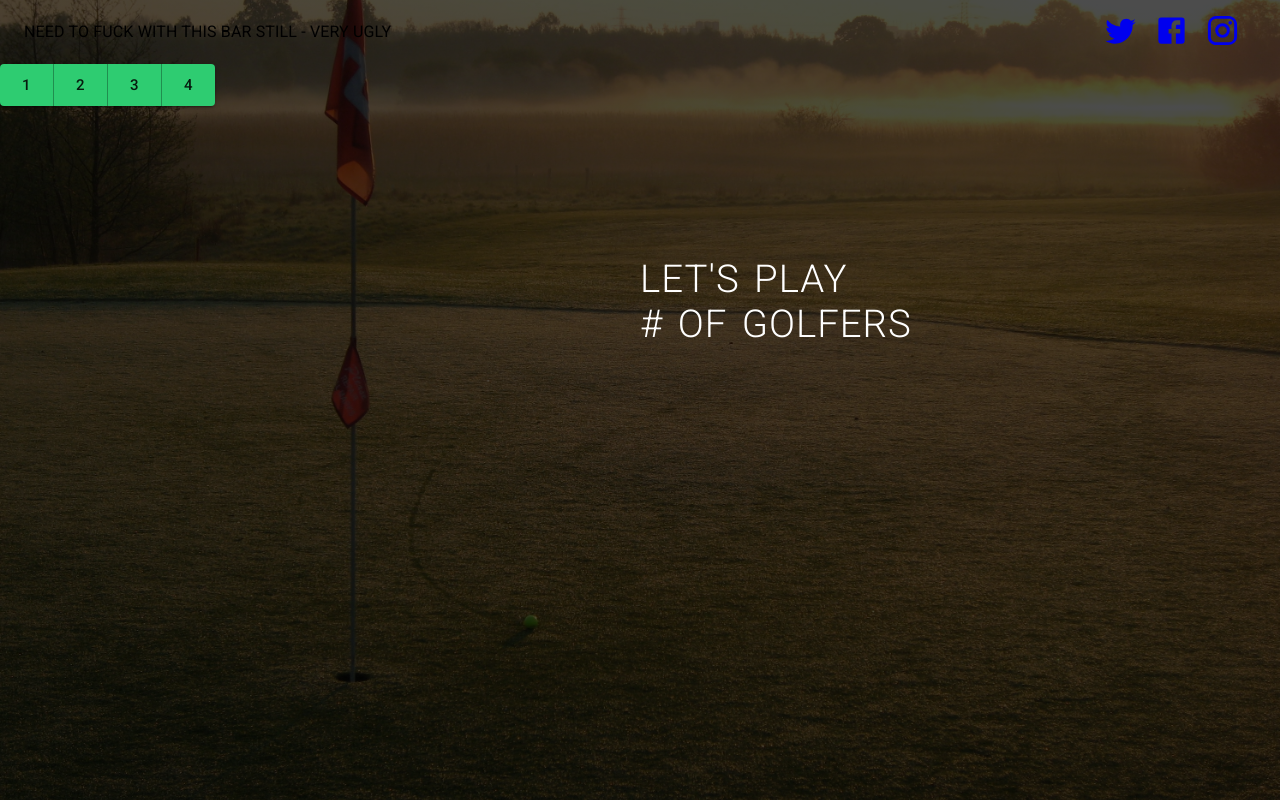
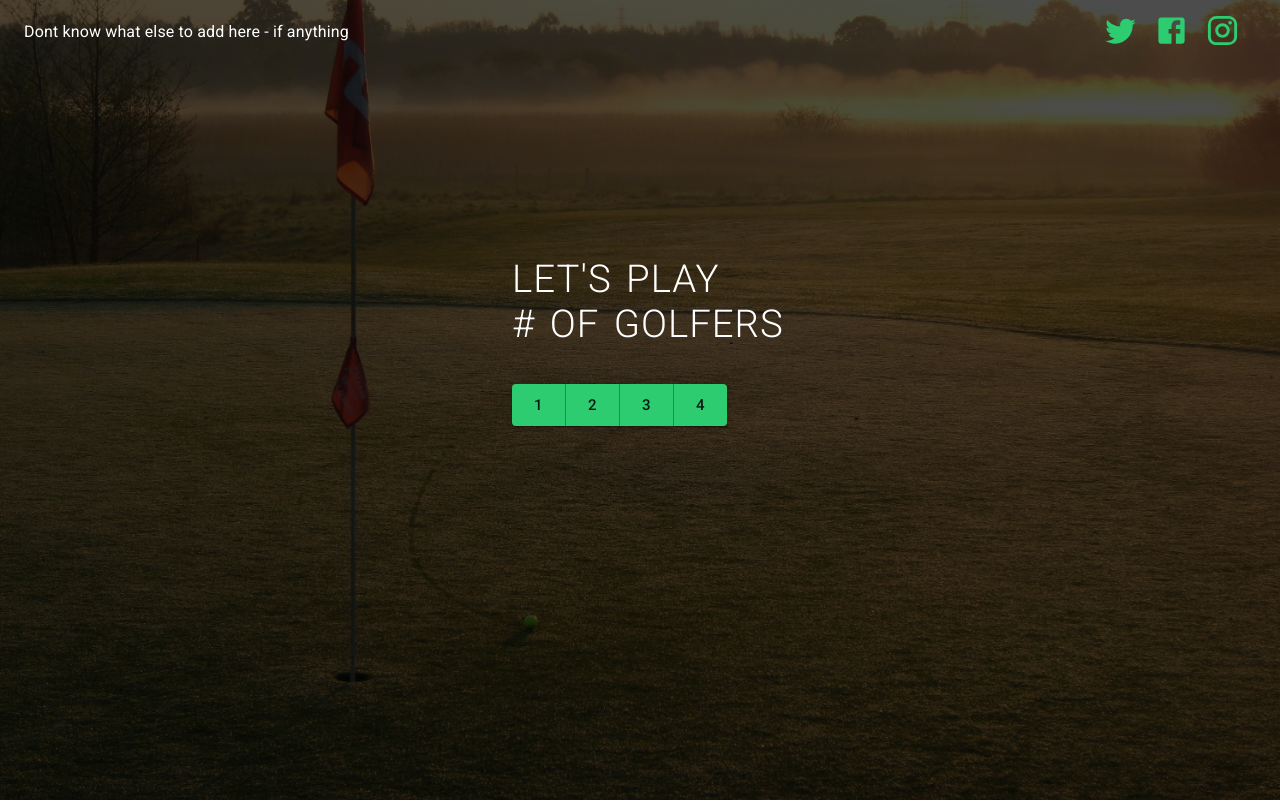
Before and after one commit to aaron55678/prodsite, a React (Create React App) app: page / in a window 1280 px wide. Shown: the top 802 px of the page. Built offline with nearby package versions, Linux system fonts and the light colour scheme.

Commit message:
Social formatting

```diff
--- a/src/components/header/Herotext.css
+++ b/src/components/header/Herotext.css
@@ -2,13 +2,20 @@
     margin-top: 0;
     margin-bottom: 20px;
     padding-top: 15%;
-    padding-left: 50%;
+    padding-left: 40%;
     color: #fff;
     font-size: 240%;
     word-spacing: 4px;
     letter-spacing: 1px;
     font-weight: 300;
     text-transform: uppercase;
-    position: fixed;
+    position: absolute;
 
 }
+
+.Herotext_buttongroup {
+    position:absolute;
+    padding-left: 40%;
+    padding-top: 25%;
+
+}
--- a/src/components/header/Nav.js
+++ b/src/components/header/Nav.js
@@ -19,14 +19,14 @@ const Nav = () => {
                 <AppBar position="static" color="transparent" elevation={0}>
                     <Toolbar>
                         <Box sx={{ flexGrow: 1 }}>
-                            <Typography>NEED TO FUCK WITH THIS BAR STILL - VERY UGLY</Typography>
+                            <Typography color="white" >Dont know what else to add here - if anything</Typography>
                         </Box>
                             <a target='_blank' href="https://twitter.com/donaldtrump">
                             <TwitterIcon
                                 className='logo-twitter'
                                 fontSize="large"
                                 edge="start"
-                                color="inherit"
+                                color="primary"
                                 aria-label="menu"
                                 sx={{ mr: 2 }}
                             />
@@ -36,7 +36,7 @@ const Nav = () => {
                                 className='logo-facebook'
                                 fontSize="large"
                                 edge="start"
-                                color="inherit"
+                                color="primary"
                                 aria-label="menu"
                                 sx={{ mr: 2 }}
                             />
@@ -46,7 +46,7 @@ const Nav = () => {
                                 className='logo-instagram'
                                 fontSize="large"
                                 edge="start"
-                                color="inherit"
+                                color="primary"
                                 aria-label="menu"
                                 sx={{ mr: 2 }}
                             />
```
